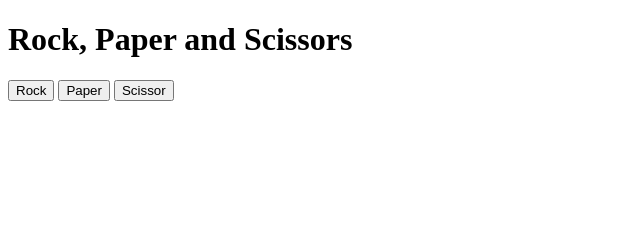
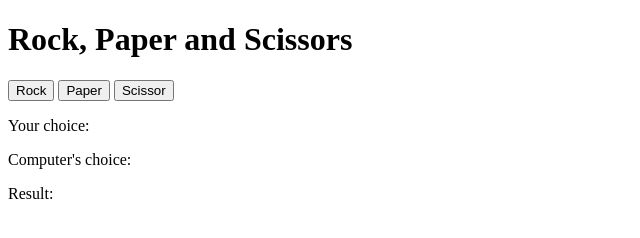
Before and after one commit to RamonVeirone/Rock-Paper-Scissors-Project, a plain HTML site: page index.html in a window 1280 px wide. Shown: the whole page, without its empty margins (0-640 px from the left). Drawn offline with Linux system fonts and the light colour scheme.

Commit message:
✨ feat: adiciona seção de resultado do jogo

```diff
--- a/index.html
+++ b/index.html
@@ -12,5 +12,10 @@
       <button id="paper">Paper</button>
       <button id="scissor">Scissor</button>
     </div>
+    <div id="result">
+        <p id="player-choice">Your choice:</p>
+        <p id="computer-choice">Computer's choice:</p>
+        <p id="result">Result:</p>
+      </div>
   </body>
 </html>
```
